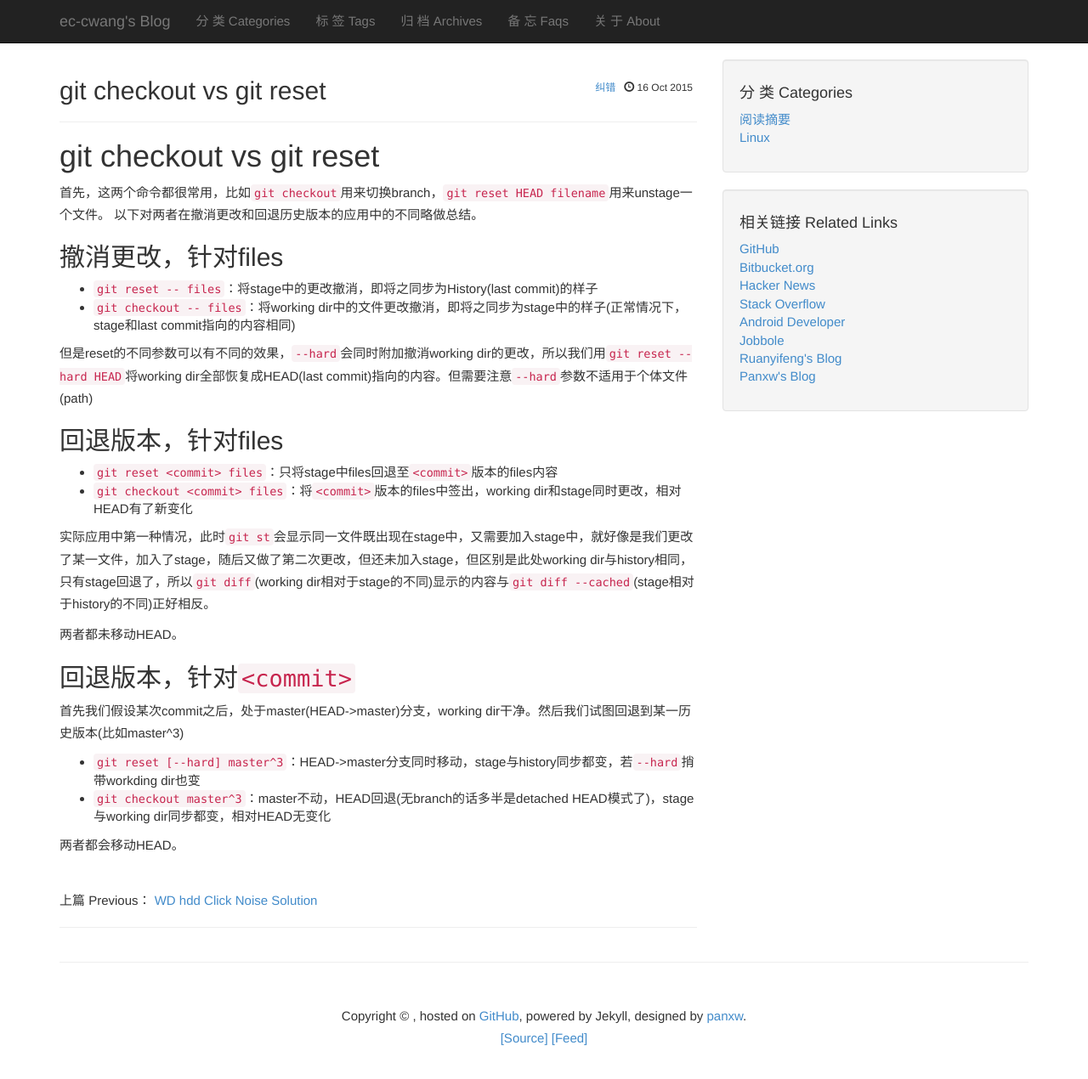
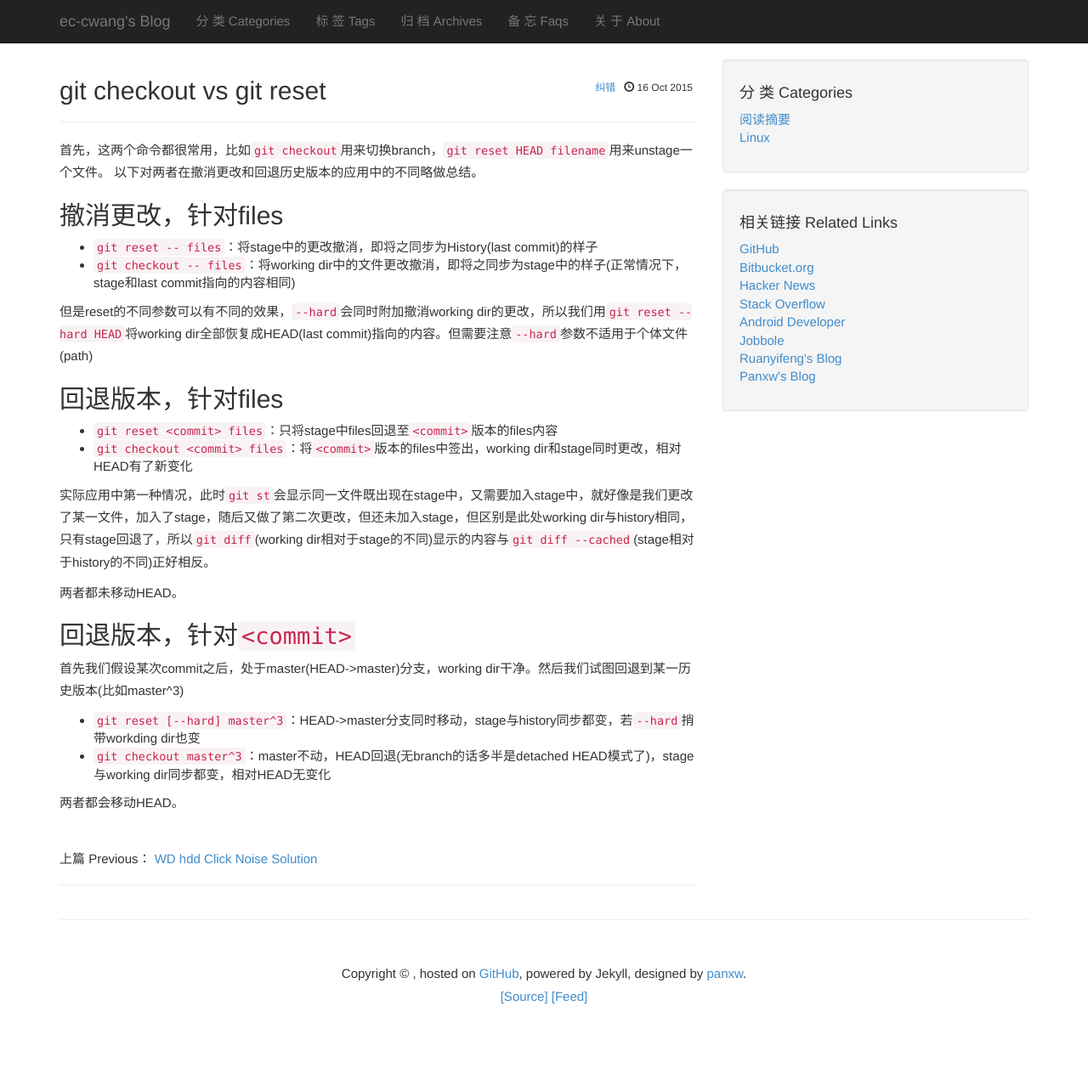
Before and after one commit to ec-cwang/ec-cwang.github.io, a Jekyll site: the page built from _posts/2015-10-16-git-checkout-vs-git-reset.md, in a window 1280 px wide and 1295 px high. Shown: the top 1270 px of the window at 85% size. Built offline with Jekyll 4.4.1, drawn with Linux system fonts in a browser that asks for light colours; Markdown is read by kramdown in place of the engine named in the settings.

Commit message:
Delete title in the md file

```diff
--- a/_posts/2015-10-16-git-checkout-vs-git-reset.md
+++ b/_posts/2015-10-16-git-checkout-vs-git-reset.md
@@ -4,8 +4,6 @@ category: "Git Learning"
 title: "git checkout vs git reset"
 tags: [Git]
 ---
-
-# git checkout vs git reset
 
 首先，这两个命令都很常用，比如`git checkout`用来切换branch，`git reset HEAD filename`用来unstage一个文件。
 以下对两者在撤消更改和回退历史版本的应用中的不同略做总结。
```
